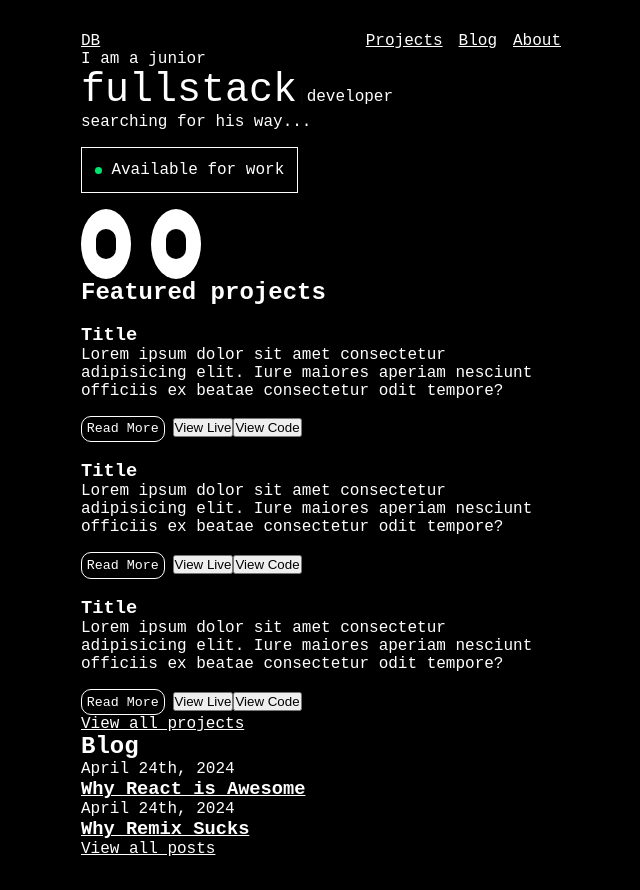
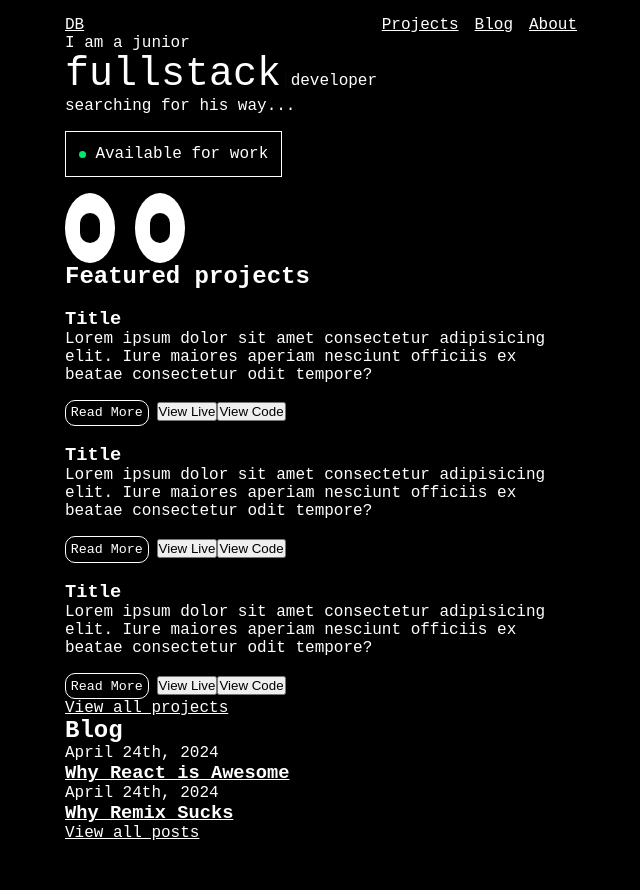
Before and after one commit to damianobacci/portfolio, a Next.js app: page / in a window 1280 px wide. Shown: the whole page, without its empty margins (319-959 px from the left). After the commit the page ends 858 px from the top, so only its background shows below. Built offline with nearby package versions, Linux system fonts and the light colour scheme.

Commit message:
Hover link

```diff
--- a/app/globals.css
+++ b/app/globals.css
@@ -26,15 +26,16 @@ nav ul li:first-child {
 
 a {
   color: white;
-  text-decoration: underline;
 }
 
 a:hover {
   text-decoration: underline;
+  color: #00e870;
 }
 
 @media (min-width: 400px) {
   body {
-    margin: 2rem 25rem;
+    width: 40vw;
+    margin: 1rem auto;
   }
 }
--- a/app/layout.js
+++ b/app/layout.js
@@ -16,7 +16,6 @@ export default function RootLayout({ children }) {
               <li>
                 <Link href="/">DB</Link>
               </li>
-
               <li>
                 <Link href="/projects">Projects</Link>
               </li>
```
